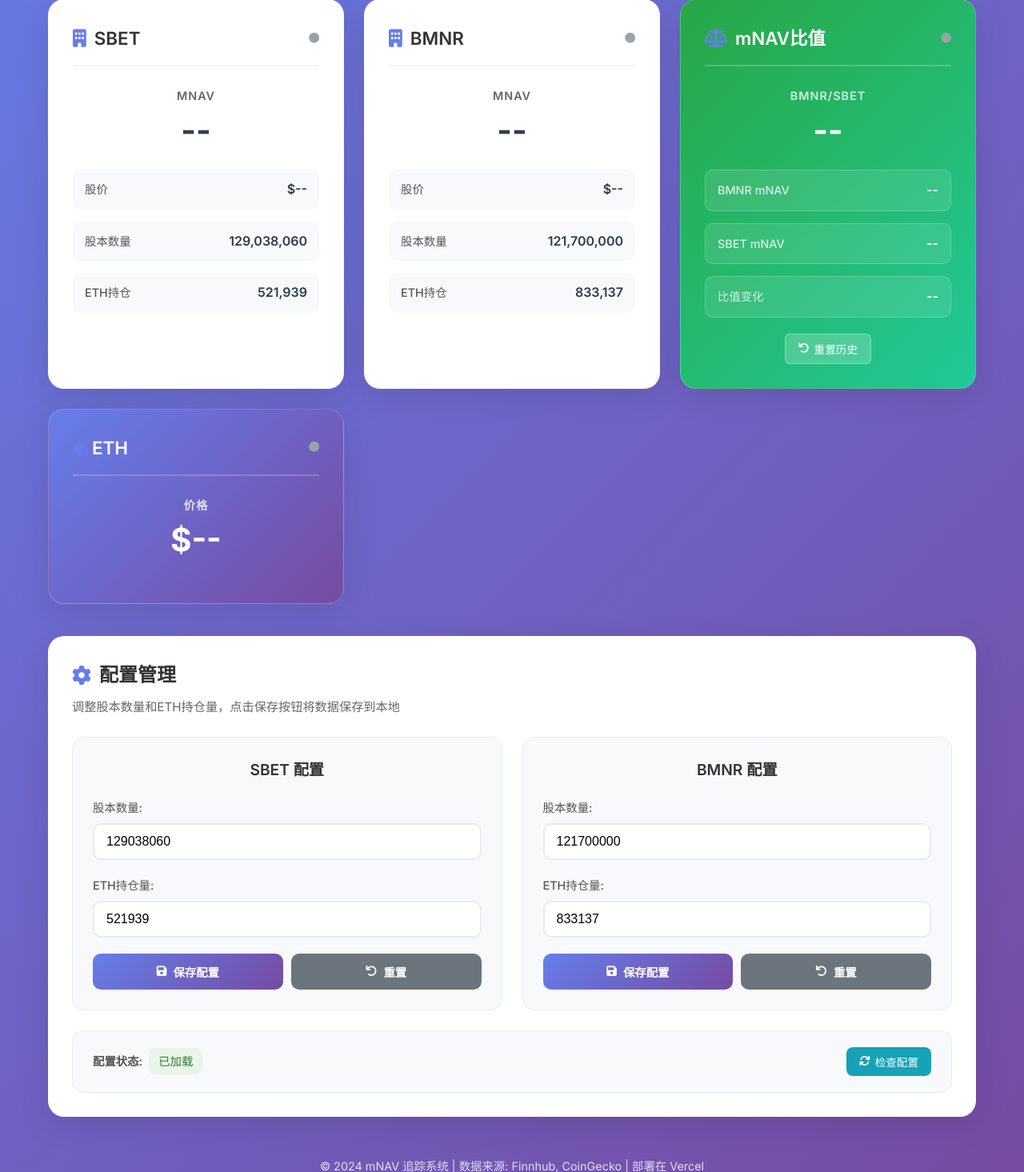
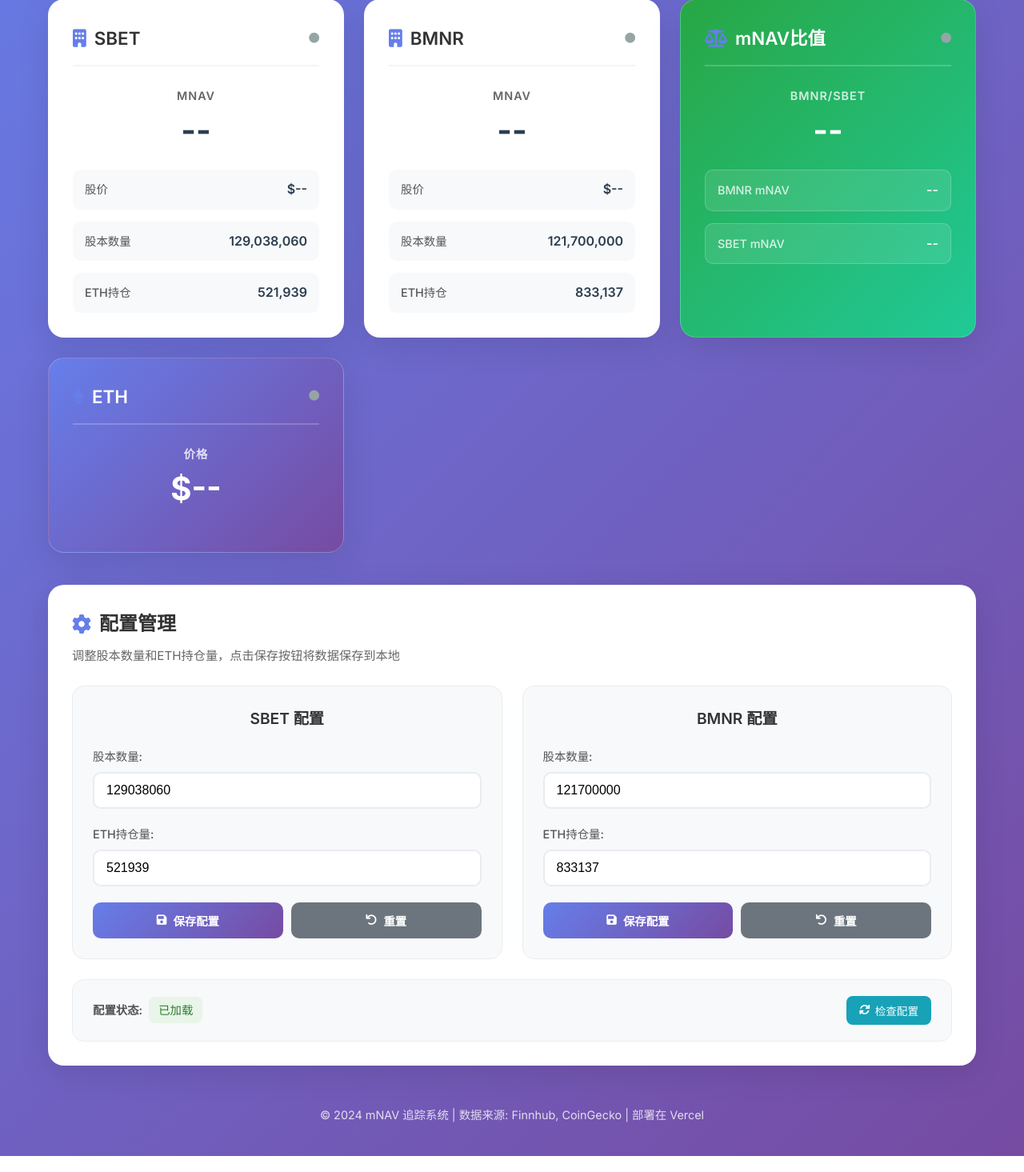
Before and after one commit to Charlottez0211/mnav-track, a Flask app: page / in a window 1280 px wide. Shown: the part 326-1791 px from the top of the page at 80% size. Run offline with Flask 3, Linux system fonts and the light colour scheme.

Commit message:
移除mNAV比值变化与重置功能：仅保留BMNR/SBET比值显示

```diff
--- a/static/css/style.css
+++ b/static/css/style.css
@@ -312,49 +312,6 @@ body {
 
 .ratio-card .sub-metric:hover {
     background: rgba(255, 255, 255, 0.2);
-}
-
-.ratio-actions {
-    margin-top: 20px;
-    text-align: center;
-}
-
-.ratio-reset-btn {
-    background: rgba(255, 255, 255, 0.2);
-    color: white;
-    border: 1px solid rgba(255, 255, 255, 0.3);
-    padding: 8px 16px;
-    border-radius: 6px;
-    cursor: pointer;
-    font-weight: 500;
-    font-size: 0.85rem;
-    transition: all 0.3s ease;
-    display: inline-flex;
-    align-items: center;
-    gap: 6px;
-}
-
-.ratio-reset-btn:hover {
-    background: rgba(255, 255, 255, 0.3);
-    border-color: rgba(255, 255, 255, 0.5);
-    transform: translateY(-1px);
-}
-
-.ratio-reset-btn:active {
-    transform: translateY(0);
-}
-
-/* 比值变化指示器样式 */
-.ratio-change-positive {
-    color: #28a745 !important;
-}
-
-.ratio-change-negative {
-    color: #dc3545 !important;
-}
-
-.ratio-change-neutral {
-    color: #6c757d !important;
 }
 
 /* 配置区域 */
--- a/static/js/main.js
+++ b/static/js/main.js
@@ -791,136 +791,16 @@ class MNAVApp {
      */
     updateMNAVRatio(sbetMNAV, bmnrMNAV) {
         if (sbetMNAV && bmnrMNAV && sbetMNAV > 0) {
-            // 计算比值：BMNR mNAV / SBET mNAV
             const ratio = bmnrMNAV / sbetMNAV;
-
-            // 更新比值显示
             this.updateElement('mnav-ratio', ratio.toFixed(6));
-
-            // 更新比值卡片中的mNAV值
             this.updateElement('ratio-bmnr-mnav', bmnrMNAV.toFixed(6));
             this.updateElement('ratio-sbet-mnav', sbetMNAV.toFixed(6));
-
-            // 计算比值变化（与历史值比较）
-            this.calculateRatioChange(ratio);
-
-            // 更新比值状态指示器
             this.updateCardStatus('ratio-status', true);
-
-            console.log(`mNAV比值已更新: BMNR/SBET = ${ratio.toFixed(6)}`);
         } else {
-            // 如果没有有效的mNAV数据，显示占位符
             this.updateElement('mnav-ratio', '--');
             this.updateElement('ratio-bmnr-mnav', '--');
             this.updateElement('ratio-sbet-mnav', '--');
-            this.updateElement('ratio-change', '--');
-
-            // 更新比值状态指示器
             this.updateCardStatus('ratio-status', false);
-        }
-    }
-
-    /**
-     * 计算比值变化
-     */
-    calculateRatioChange(currentRatio) {
-        // 获取历史比值（从本地存储）
-        const lastRatio = this.getLastRatio();
-
-        if (lastRatio && lastRatio > 0) {
-            const change = currentRatio - lastRatio;
-            const changePercent = (change / lastRatio) * 100;
-
-            let changeText = '';
-            let changeClass = '';
-
-            if (change > 0) {
-                changeText = `+${change.toFixed(6)} (+${changePercent.toFixed(2)}%)`;
-                changeClass = 'ratio-change-positive';
-            } else if (change < 0) {
-                changeText = `${change.toFixed(6)} (${changePercent.toFixed(2)}%)`;
-                changeClass = 'ratio-change-negative';
-            } else {
-                changeText = '0.000000 (0.00%)';
-                changeClass = 'ratio-change-neutral';
-            }
-
-            // 更新比值变化显示
-            this.updateElement('ratio-change', changeText);
-
-            // 应用样式类
-            const ratioChangeElement = document.getElementById('ratio-change');
-            if (ratioChangeElement) {
-                ratioChangeElement.className = `sub-value ${changeClass}`;
-            }
-
-            console.log(`比值变化: ${changeText}`);
-        } else {
-            // 首次计算，显示无变化
-            this.updateElement('ratio-change', '首次计算');
-
-            const ratioChangeElement = document.getElementById('ratio-change');
-            if (ratioChangeElement) {
-                ratioChangeElement.className = 'sub-value ratio-change-neutral';
-            }
-        }
-
-        // 保存当前比值到本地存储
-        this.saveCurrentRatio(currentRatio);
-    }
-
-    /**
-     * 获取历史比值
-     */
-    getLastRatio() {
-        try {
-            const stored = localStorage.getItem('mnav_ratio_history');
-            if (stored) {
-                const data = JSON.parse(stored);
-                return data.ratio || null;
-            }
-        } catch (error) {
-            console.error('获取历史比值失败:', error);
-        }
-        return null;
-    }
-
-    /**
-     * 保存当前比值
-     */
-    saveCurrentRatio(ratio) {
-        try {
-            const data = {
-                ratio: ratio,
-                timestamp: new Date().toISOString()
-            };
-            localStorage.setItem('mnav_ratio_history', JSON.stringify(data));
-        } catch (error) {
-            console.error('保存比值历史失败:', error);
-        }
-    }
-
-    /**
-     * 重置比值历史
-     */
-    resetRatioHistory() {
-        try {
-            localStorage.removeItem('mnav_ratio_history');
-            console.log('比值历史已重置');
-
-            // 更新比值变化显示
-            this.updateElement('ratio-change', '历史已重置');
-
-            // 应用样式类
-            const ratioChangeElement = document.getElementById('ratio-change');
-            if (ratioChangeElement) {
-                ratioChangeElement.className = 'sub-value ratio-change-neutral';
-            }
-
-            this.showNotification('比值历史已重置', 'info');
-        } catch (error) {
-            console.error('重置比值历史失败:', error);
-            this.showNotification('重置比值历史失败', 'error');
         }
     }
 }
--- a/templates/index.html
+++ b/templates/index.html
@@ -117,15 +117,6 @@
                             <span class="sub-label">SBET mNAV</span>
                             <span id="ratio-sbet-mnav" class="sub-value">--</span>
                         </div>
-                        <div class="sub-metric">
-                            <span class="sub-label">比值变化</span>
-                            <span id="ratio-change" class="sub-value">--</span>
-                        </div>
-                    </div>
-                    <div class="ratio-actions">
-                        <button class="ratio-reset-btn" onclick="resetRatioHistory()">
-                            <i class="fas fa-undo"></i> 重置历史
-                        </button>
                     </div>
                 </div>
             </div>
@@ -266,12 +257,6 @@
                 window.mnavApp.checkConfigStatus();
             }
         }
-
-        function resetRatioHistory() {
-            if (window.mnavApp) {
-                window.mnavApp.resetRatioHistory();
-            }
-        }
     </script>
 </body>
 </html>
```
